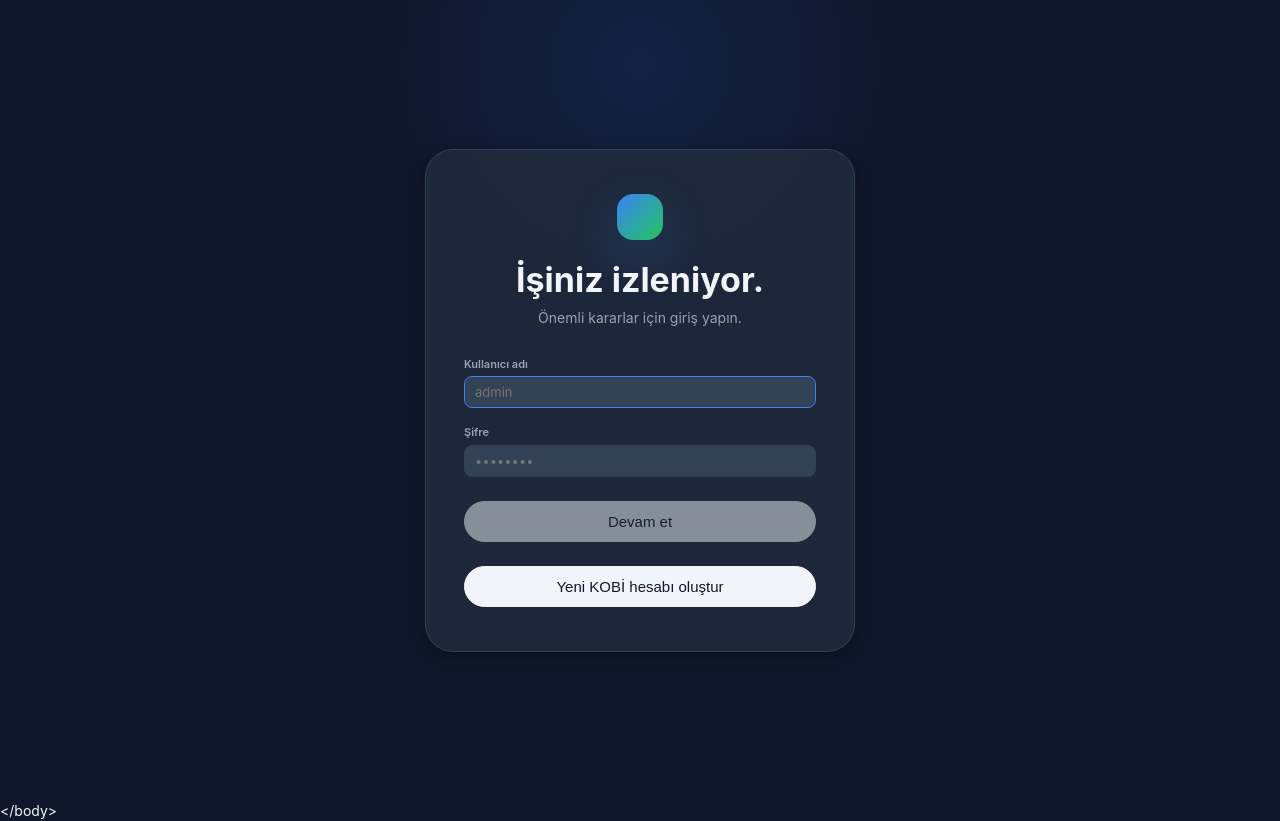
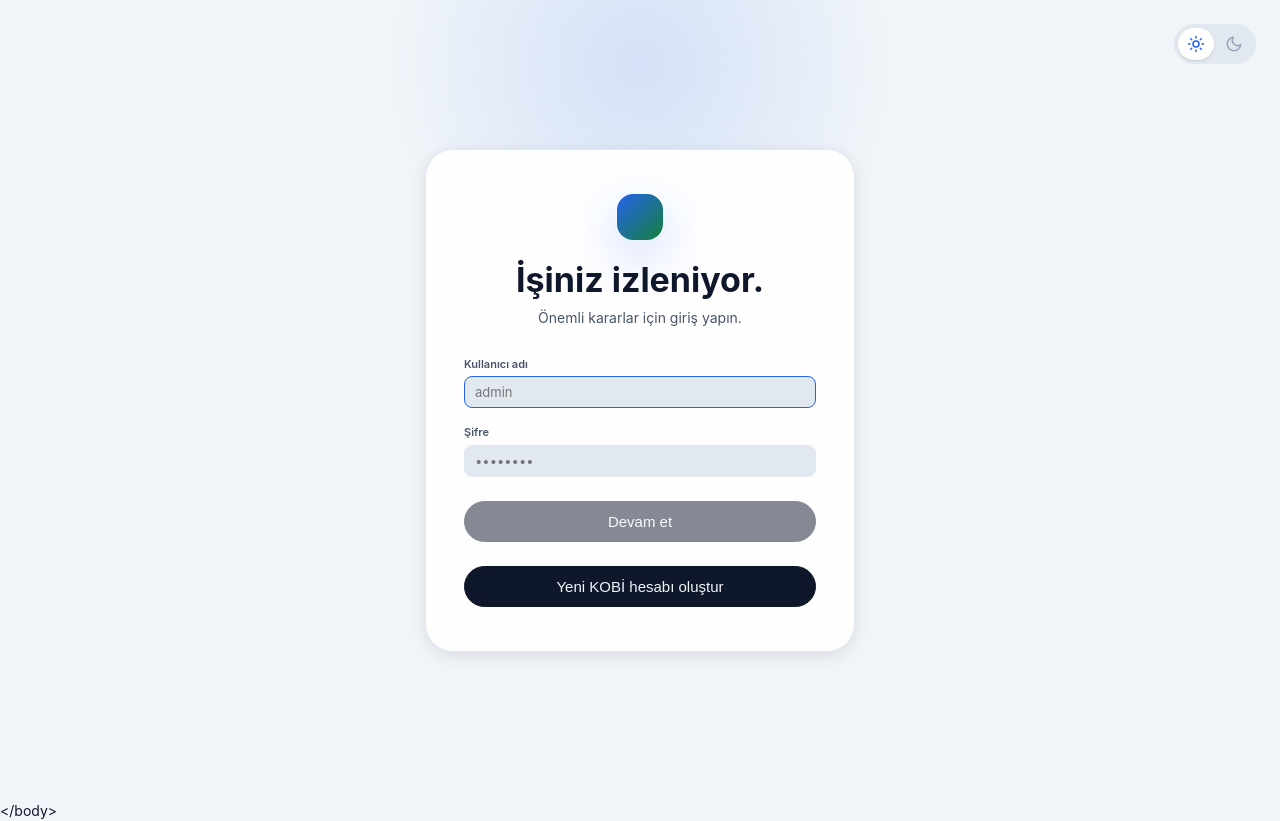
Before and after one commit to isobed18/KOBI-Asistan, a React (Vite) app in the folder dashboard/: page /login in a window 1280 px wide. Built offline with nearby package versions, Linux system fonts and the light colour scheme.

Commit message:
feat: add theme toggle to login

```diff
--- a/dashboard/src/App.jsx
+++ b/dashboard/src/App.jsx
@@ -1,4 +1,5 @@
 import { Component } from 'react'
+import { useEffect } from 'react'
 import { Routes, Route, Navigate, useLocation } from 'react-router-dom'
 import Layout from './components/Layout.jsx'
 import Overview  from './pages/Overview.jsx'
@@ -80,6 +81,12 @@ function AppRoutes() {
 }
 
 export default function App() {
+  useEffect(() => {
+    const savedTheme = localStorage.getItem('theme') || 'light'
+    document.documentElement.setAttribute('data-theme', savedTheme)
+    if (!localStorage.getItem('theme')) localStorage.setItem('theme', savedTheme)
+  }, [])
+
   return (
     <AuthProvider>
       <AppRoutes />
--- a/dashboard/src/components/Layout.jsx
+++ b/dashboard/src/components/Layout.jsx
@@ -209,7 +209,7 @@ export default function Layout({ children }) {
   const { user, logout } = useAuth()
   const page = PAGE_TITLES[location.pathname] || { title: '', sub: '' }
   const [openTickets, setOpenTickets] = useState(0)
-  const [theme, setTheme] = useState(() => localStorage.getItem('theme') || 'dark')
+  const [theme, setTheme] = useState(() => localStorage.getItem('theme') || 'light')
 
   useEffect(() => {
     document.documentElement.setAttribute('data-theme', theme)
--- a/dashboard/src/index.css
+++ b/dashboard/src/index.css
@@ -1,6 +1,26 @@
 *, *::before, *::after { box-sizing: border-box; margin: 0; padding: 0; }
 
 :root {
+  --bg:        #f6f3ee;
+  --surface:   #fffdf8;
+  --surface2:  #f0ebe2;
+  --border:    #ded6c8;
+  --accent:    #2563eb;
+  --accent-h:  #1d4ed8;
+  --success:   #15803d;
+  --warning:   #b45309;
+  --danger:    #dc2626;
+  --purple:    #7c3aed;
+  --text:      #1f2937;
+  --text2:     #64748b;
+  --text3:     #94a3b8;
+  --radius:    8px;
+  --radius-lg: 12px;
+  --shadow:    0 10px 30px rgba(31,41,55,.08);
+  --chat-user-bg: #e8eaed;
+}
+
+[data-theme="dark"] {
   --bg:        #0f172a;
   --surface:   #1e293b;
   --surface2:  #334155;
@@ -14,28 +34,8 @@
   --text:      #f1f5f9;
   --text2:     #94a3b8;
   --text3:     #64748b;
-  --radius:    8px;
-  --radius-lg: 12px;
   --shadow:    0 4px 16px rgba(0,0,0,.35);
   --chat-user-bg: #334155;
-}
-
-[data-theme="light"] {
-  --bg:        #f6f3ee;
-  --surface:   #fffdf8;
-  --surface2:  #f0ebe2;
-  --border:    #ded6c8;
-  --accent:    #2563eb;
-  --accent-h:  #1d4ed8;
-  --success:   #15803d;
-  --warning:   #b45309;
-  --danger:    #dc2626;
-  --purple:    #7c3aed;
-  --text:      #1f2937;
-  --text2:     #64748b;
-  --text3:     #94a3b8;
-  --shadow:    0 10px 30px rgba(31,41,55,.08);
-  --chat-user-bg: #e8eaed;
 }
 
 html, body, #root { height: 100%; }
@@ -2507,6 +2507,7 @@ select option { background: var(--surface); }
   background:
     radial-gradient(circle at 50% 8%, rgba(37,99,235,.14), transparent 26%),
     var(--bg);
+  position: relative;
 }
 .calm-login-card {
   max-width: 430px;
@@ -2542,6 +2543,12 @@ select option { background: var(--surface); }
   background: var(--text);
   border-color: var(--text);
   color: var(--bg);
+}
+.login-theme-toggle {
+  position: absolute;
+  top: 24px;
+  right: 24px;
+  z-index: 2;
 }
 @media (max-width: 1050px) {
   .guided-step-grid { grid-template-columns: 1fr; }
--- a/dashboard/src/pages/Login.jsx
+++ b/dashboard/src/pages/Login.jsx
@@ -1,19 +1,42 @@
 import { motion } from 'framer-motion'
-import { useState } from 'react'
+import { useEffect, useState } from 'react'
 import { useLocation, useNavigate } from 'react-router-dom'
 import { loginUser } from '../api.js'
 import { useAuth } from '../context/AuthContext'
+
+function IconSun(props) {
+  return (
+    <svg xmlns="http://www.w3.org/2000/svg" width="18" height="18" viewBox="0 0 24 24" fill="none" stroke="currentColor" strokeWidth="2" strokeLinecap="round" strokeLinejoin="round" aria-hidden="true" {...props}>
+      <circle cx="12" cy="12" r="4" />
+      <path d="M12 2v2M12 20v2M4.93 4.93l1.41 1.41M17.66 17.66l1.41 1.41M2 12h2M20 12h2M6.34 17.66l-1.41 1.41M19.07 4.93l-1.41 1.41" />
+    </svg>
+  )
+}
+
+function IconMoon(props) {
+  return (
+    <svg xmlns="http://www.w3.org/2000/svg" width="18" height="18" viewBox="0 0 24 24" fill="none" stroke="currentColor" strokeWidth="2" strokeLinecap="round" strokeLinejoin="round" aria-hidden="true" {...props}>
+      <path d="M21 12.79A9 9 0 1 1 11.21 3 7 7 0 0 0 21 12.79z" />
+    </svg>
+  )
+}
 
 export default function Login() {
   const { login } = useAuth()
   const navigate = useNavigate()
   const location = useLocation()
   const from = location.state?.from?.pathname || '/'
+  const [theme, setTheme] = useState(() => localStorage.getItem('theme') || 'light')
 
   const [username, setUsername] = useState('')
   const [password, setPassword] = useState('')
   const [error, setError] = useState('')
   const [loading, setLoading] = useState(false)
+
+  useEffect(() => {
+    document.documentElement.setAttribute('data-theme', theme)
+    localStorage.setItem('theme', theme)
+  }, [theme])
 
   const handleSubmit = async (event) => {
     event.preventDefault()
@@ -34,6 +57,20 @@ export default function Login() {
 
   return (
     <div className="login-page calm-login-page">
+      <button
+        type="button"
+        className="theme-toggle login-theme-toggle"
+        onClick={() => setTheme(t => (t === 'dark' ? 'light' : 'dark'))}
+        title={theme === 'dark' ? 'Aydınlık temaya geç' : 'Karanlık temaya geç'}
+        aria-label={theme === 'dark' ? 'Aydınlık temaya geç' : 'Karanlık temaya geç'}
+      >
+        <span className={`theme-toggle-slot${theme === 'light' ? ' active' : ''}`} aria-hidden>
+          <IconSun />
+        </span>
+        <span className={`theme-toggle-slot${theme === 'dark' ? ' active' : ''}`} aria-hidden>
+          <IconMoon />
+        </span>
+      </button>
       <motion.div
         className="login-card calm-login-card"
         initial={{ opacity: 0, scale: 0.97, y: 18 }}
```
